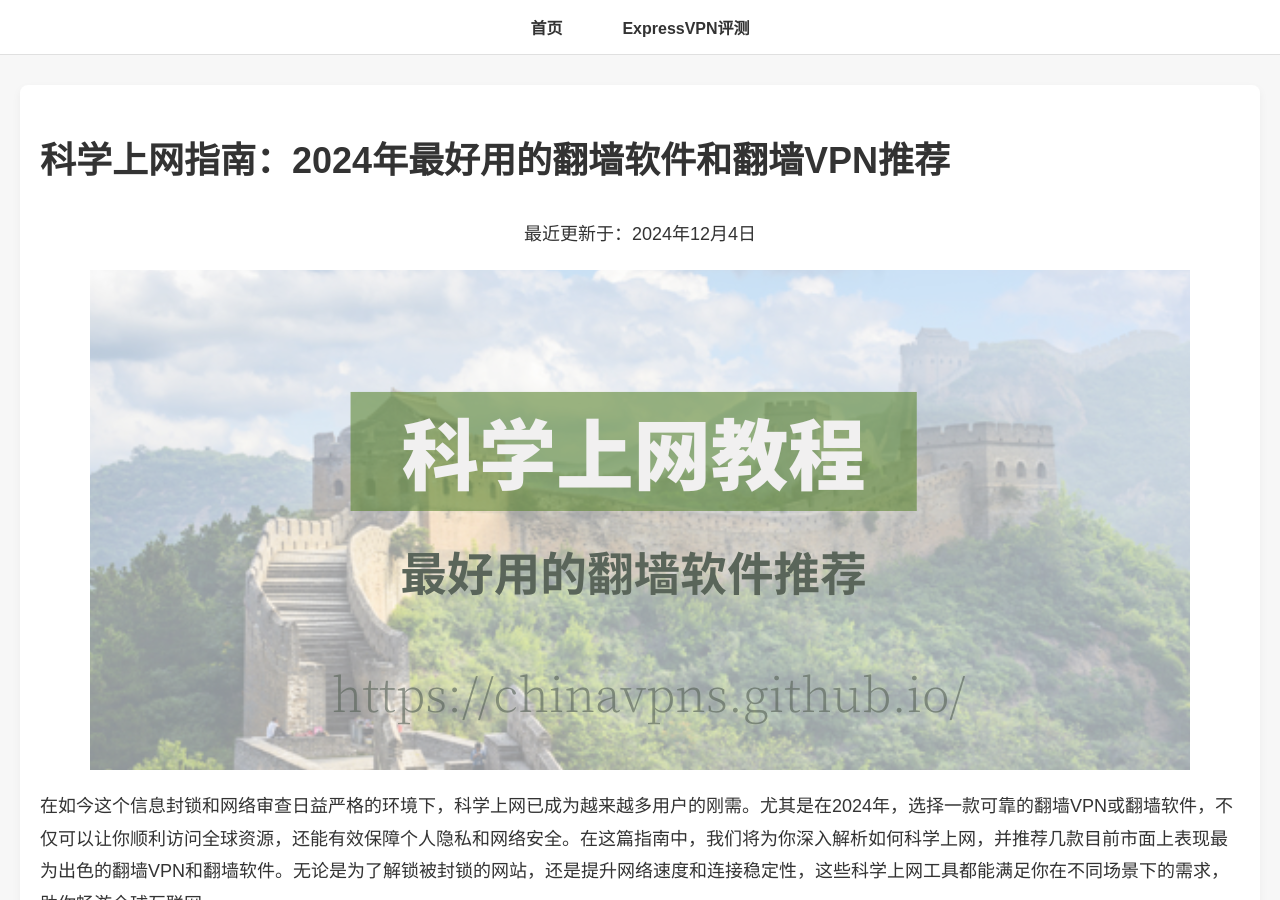
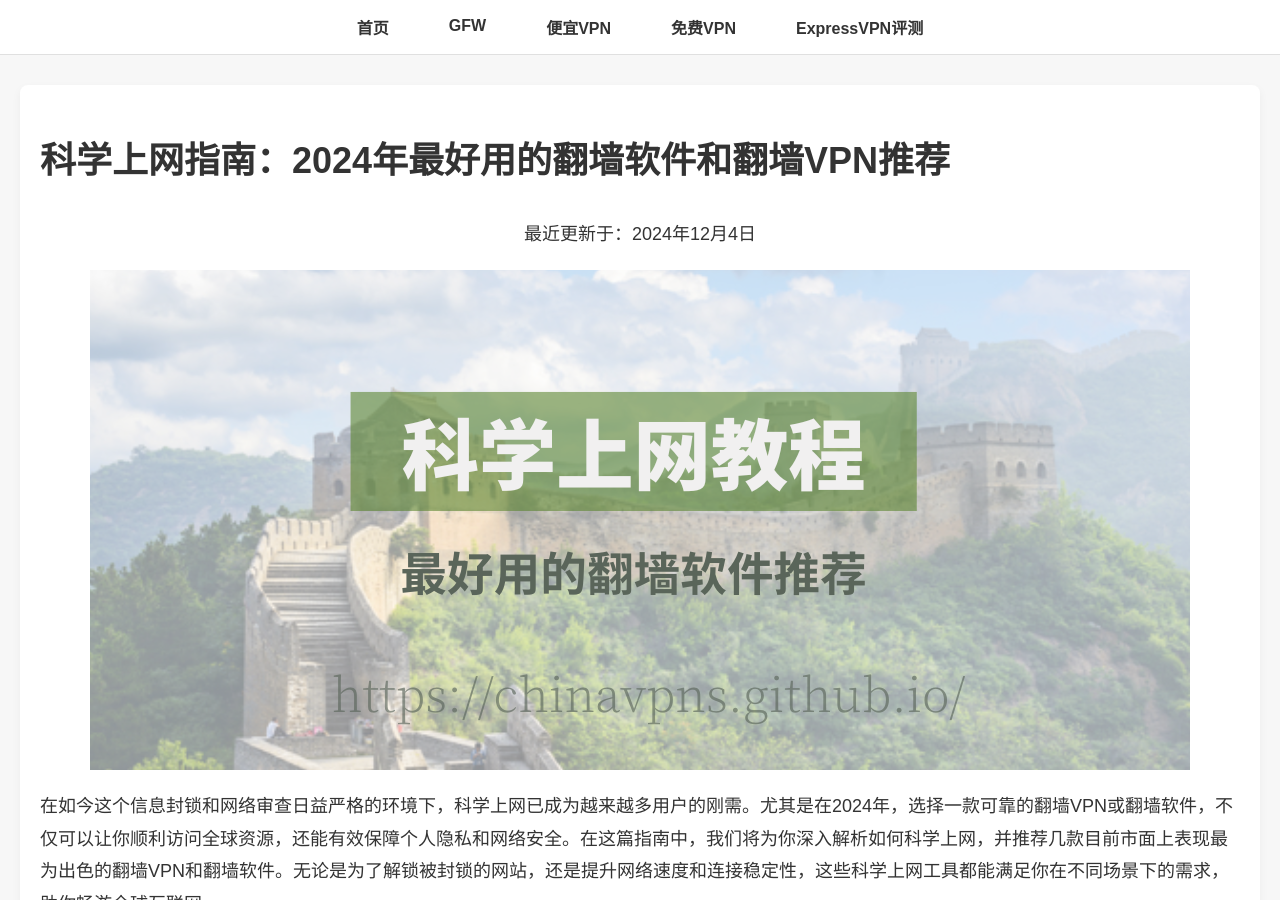
Before and after one commit to chinavpns/chinavpns.github.io, a Jekyll site: the page built from index.md, in a window 1280 px wide and 900 px high. Built offline with Jekyll 4.4.1, drawn with Linux system fonts in a browser that asks for light colours.

Commit message:
Update default.html

```diff
--- a/_layouts/default.html
+++ b/_layouts/default.html
@@ -11,6 +11,9 @@
         <nav>
             <ul class="nav">
                 <li><a href="{{ '/' | relative_url }}">首页</a></li>
+                <li><a href="{{ '/gfw/' | relative_url }}">GFW</a></li>
+                <li><a href="{{ '/cheap-vpn/' | relative_url }}">便宜VPN</a></li>
+                <li><a href="{{ '/free-vpn/' | relative_url }}">免费VPN</a></li>
                 <li><a href="{{ '/expressvpn/' | relative_url }}">ExpressVPN评测</a></li>
             </ul>
         </nav>
```
